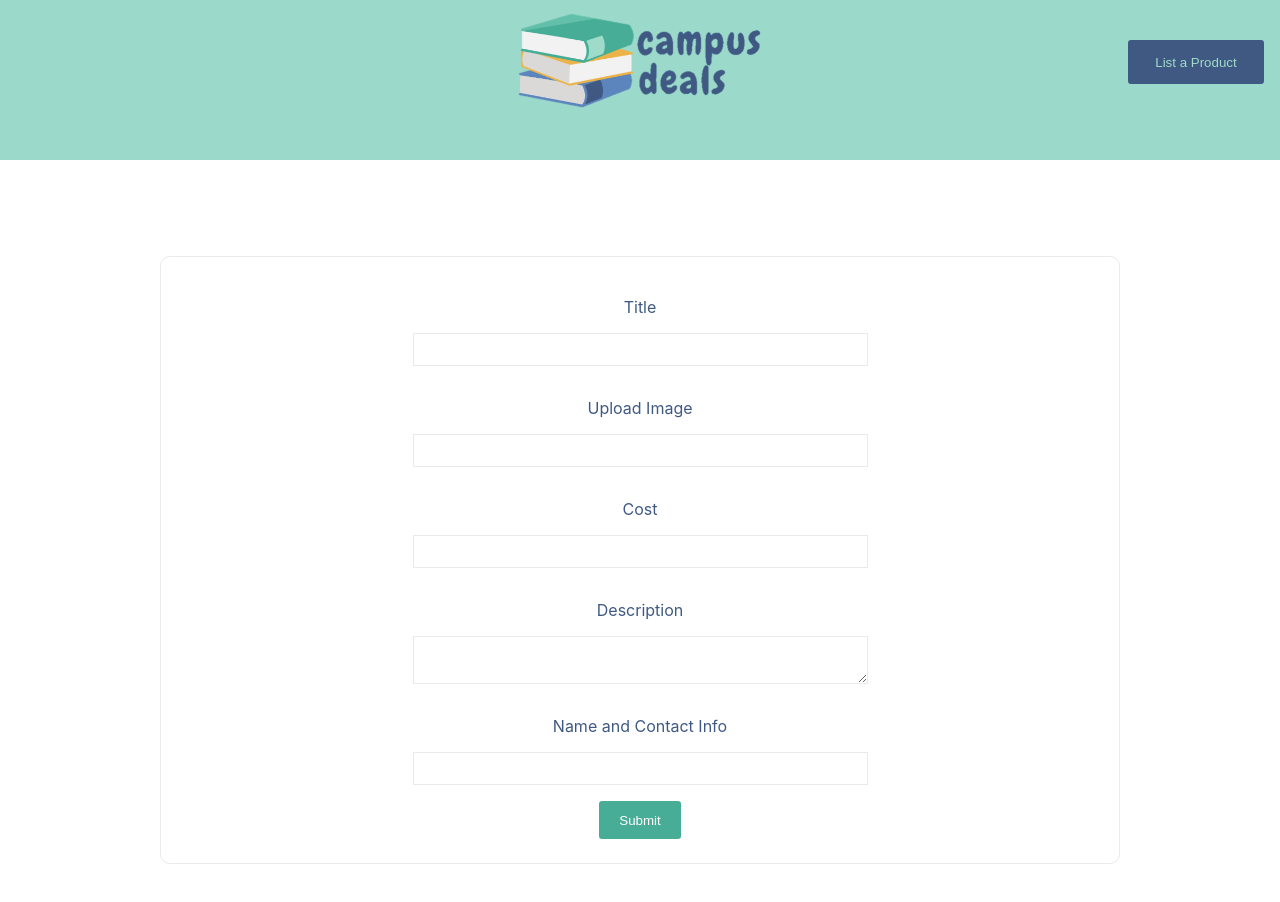
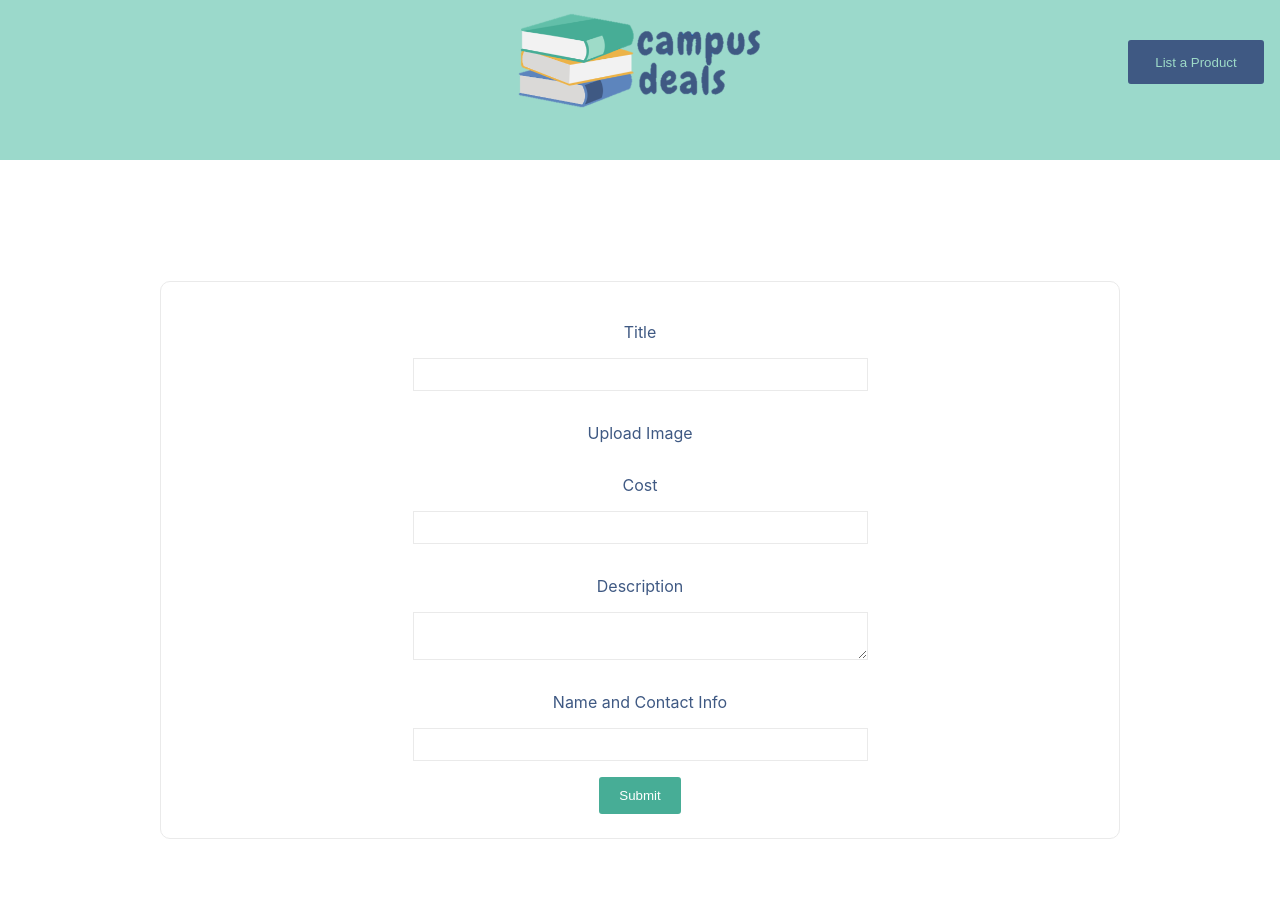
Before and after one commit to MDreyfuss/campus-deals, a Next.js app: page /list-new in a window 1280 px wide. Shown: the top 902 px of the page. Built offline with nearby package versions, Linux system fonts and the light colour scheme.

Commit message:
removed upload image text field - will leave as is for now

```diff
--- a/pages/list-new.js
+++ b/pages/list-new.js
@@ -15,7 +15,6 @@ export default function ListNew() {
                 <input type="text" id="itemTitle" name="itemTitle" className={styles.textInput}/>
 
                 <label for="itemImage"className={styles.label}>Upload Image</label>
-                <input type="text" id="itemImage" name="itemImage" className={styles.textInput}/>
 
                 <label for="itemCost"className={styles.label}>Cost</label>
                 <input type="text" id="itemCost" name="itemCost" className={styles.textInput}/>
```
